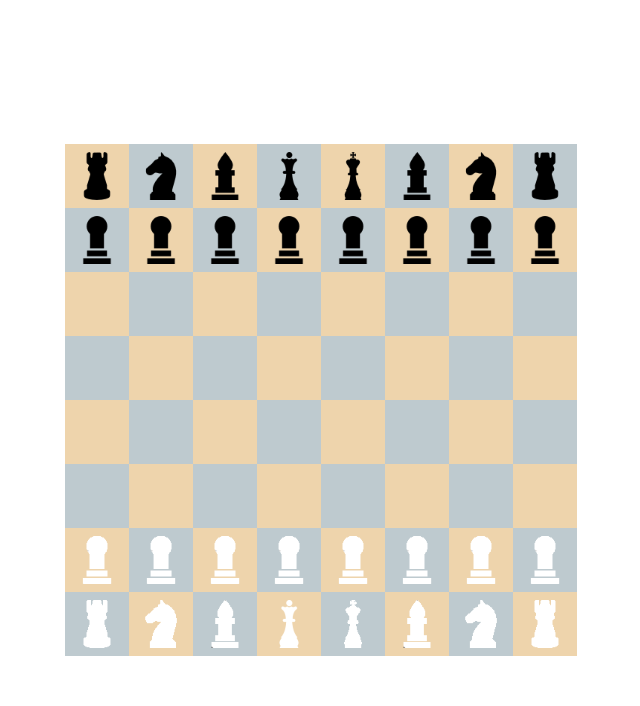
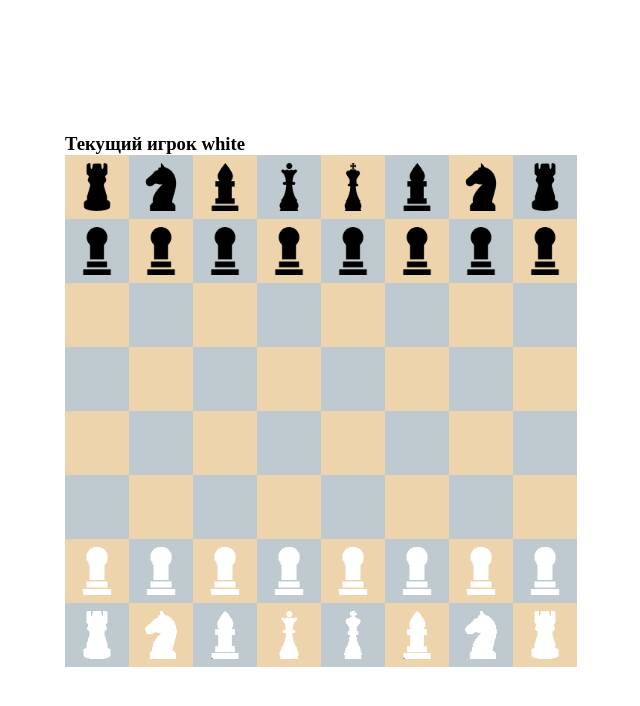
Before and after one commit to galikeev/chess-game, a React (Create React App) app: page / in a window 1280 px wide. Shown: the top 706 px of the page, without its empty margins (319-959 px from the left). Built offline with nearby package versions, Linux system fonts and the light colour scheme.

Commit message:
added information about the current player whose turn

```diff
--- a/src/components/boardComponent/BoardComponent.tsx
+++ b/src/components/boardComponent/BoardComponent.tsx
@@ -42,6 +42,8 @@ const BoardComponent: FC<BoardProps> = ({board, setBoard, currentPlayer, swapPla
     }
 
     return (
+        <div>
+            <h3>Текущий игрок {currentPlayer?.color}</h3>
             <div className="board">
                 {board.cells.map((row, index) => {
                     return (
@@ -60,6 +62,7 @@ const BoardComponent: FC<BoardProps> = ({board, setBoard, currentPlayer, swapPla
                     )
                 })}
             </div>
+        </div>
     );
 };
 
```
Lines whose indentation alone changed are shown as unchanged.
